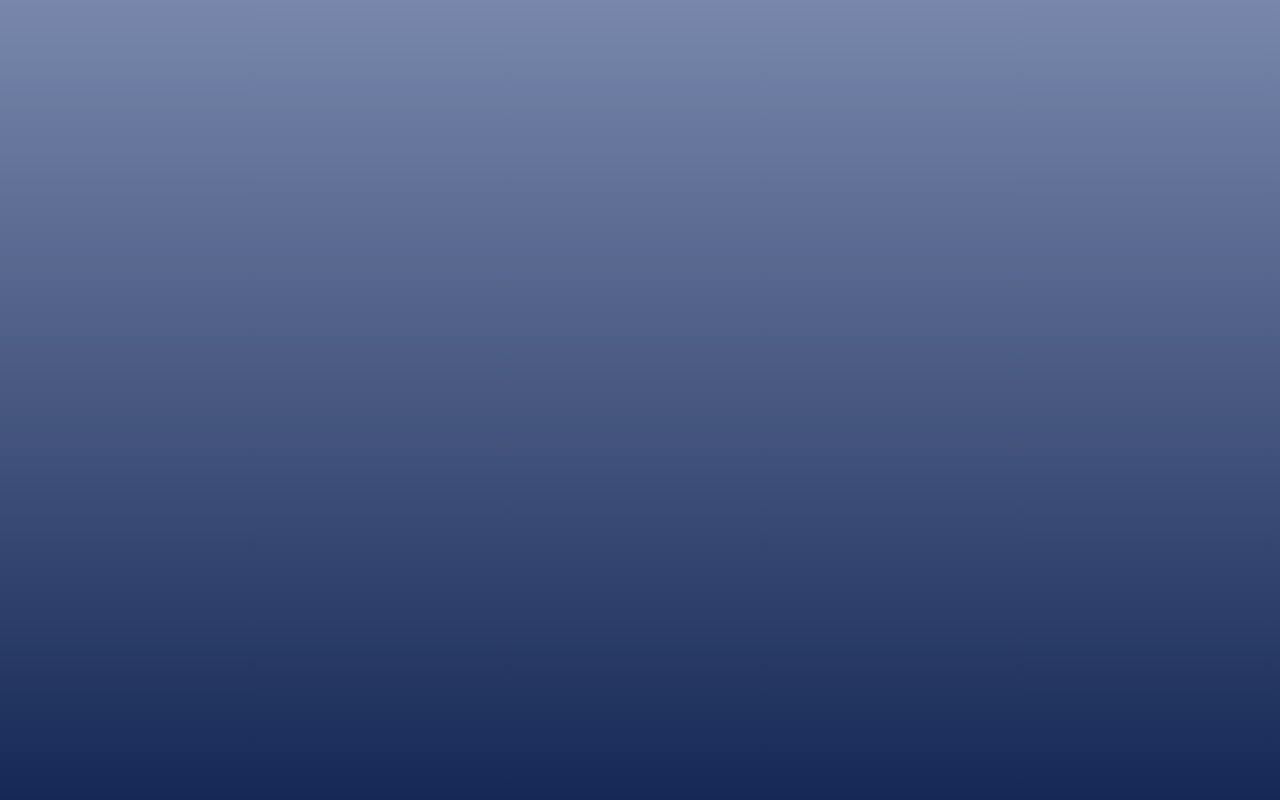
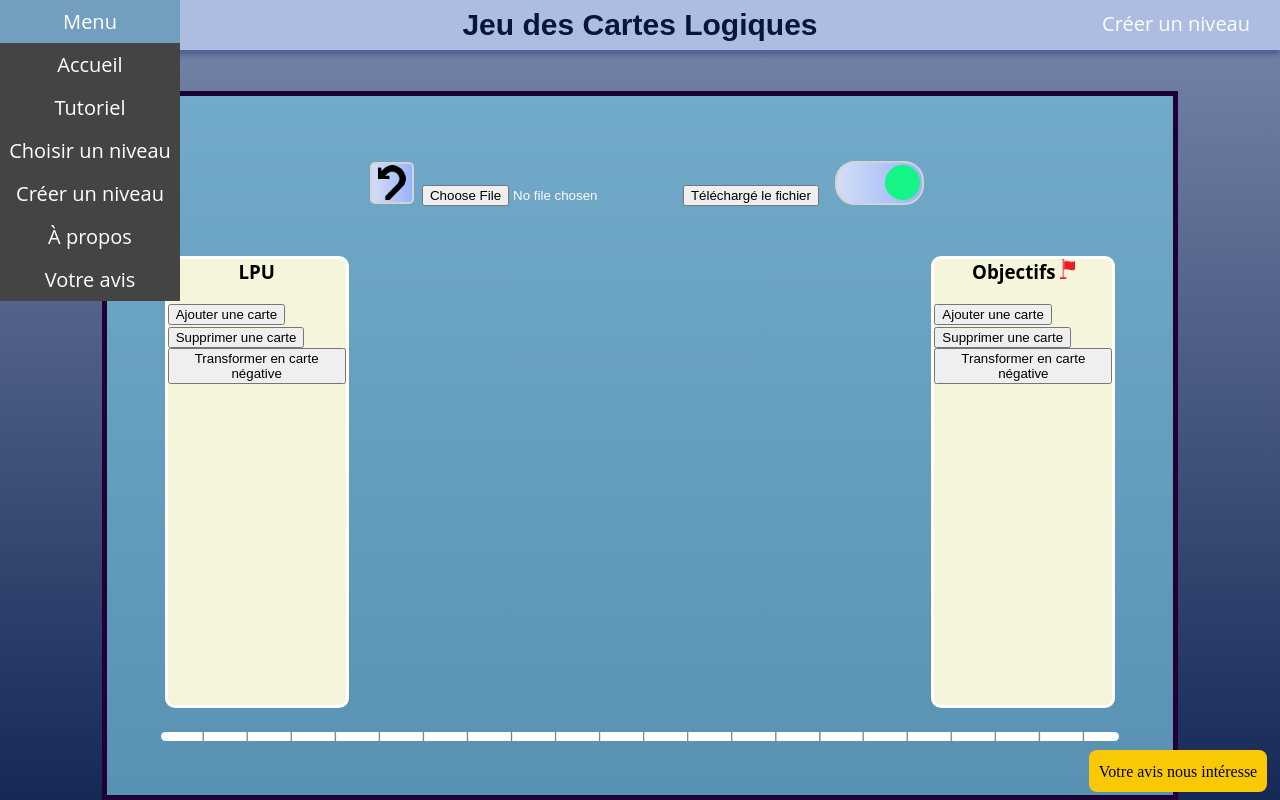
Before and after one commit to Kelyan3/jeu-cartes-logiques, a React (Vite) app: page /Exercise/Create in a window 1280 px wide. Before the commit this address had no page. Built offline with nearby package versions, Linux system fonts and the light colour scheme.

Commit message:
[Jeu] Correction de niveaux non disponibles, correction d'images qui ne s'affichaient pas.

```diff
--- a/src/App.jsx
+++ b/src/App.jsx
@@ -23,8 +23,8 @@ const App = () => {
 		<BrowserRouter>
 			<Routes>
 				<Route path="/" exact element={<Home />} />
-				<Route path="/Exercise-:mode-:num" exact element={<Exercise />} />
-				<Route path="/Exercise-:mode" exact element={<Exercise />} />
+				<Route path="/Exercise/:mode/:num" exact element={<Exercise />} />
+				<Route path="/Exercise/:mode" exact element={<Exercise />} />
 				<Route path="/About" exact element={<About />} />
 				<Route path="/Forms" exact element={<Forms />} />
 				<Route path="/Levels" exact element={<Levels />} />
--- a/src/components/Choice.jsx
+++ b/src/components/Choice.jsx
@@ -47,9 +47,9 @@ const Choice = () => {
 					<td
 						key={index}
 						onClick={goToExo}
-						url={"/Exercise-Play-" + (index + 1)}
+						url={"/Exercise/Play/" + (index + 1)}
 					>
-						<p url={"/Exercise-Play-" + (index + 1)}>Niveau {index + 1}</p>
+						<p url={"/Exercise/Play/" + (index + 1)}>Niveau {index + 1}</p>
 					</td>
 				);
 			}
--- a/src/components/Deck.jsx
+++ b/src/components/Deck.jsx
@@ -87,7 +87,7 @@ const Deck = ({
 				{indice === nbDeck - 1 && (
 					<h3>
 						Objectifs{" "}
-						<img src={"img/objectif.png"} alt={"Ajout objectif"} />
+						<img src={"/img/objectif.png"} alt={"Ajout objectif"} />
 					</h3>
 				)}
 
--- a/src/components/Game.jsx
+++ b/src/components/Game.jsx
@@ -1696,7 +1696,7 @@ const Game = ({ mode, ex, numero, nbExo }) => {
 		// S'il y a un prochain exercice
 		if (numero + 2 <= nbExo) {
 			// url du prochain exercice
-			let url = "/Exercise-" + mode + "-" + (numero + 2);
+			let url = "/Exercise/" + mode + "/" + (numero + 2);
 			// Redirige vers cet url
 			navigate(url);
 		}
@@ -2645,7 +2645,7 @@ const Game = ({ mode, ex, numero, nbExo }) => {
 						onClick={retourEnArriere}
 					>
 						<img
-							src={"img/retour_arriere.png"}
+							src={"/img/retour_arriere.png"}
 							alt={"Retour arrière"}
 						/>
 						<span className="tooltiptext">Retour arrière</span>
@@ -2665,7 +2665,7 @@ const Game = ({ mode, ex, numero, nbExo }) => {
 							onClick={addCardAnd}
 						>
 							<img
-								src={"img/ajout_carte_et.png"}
+								src={"/img/ajout_carte_et.png"}
 								alt={"Séparation"}
 							/>
 							<span className="tooltiptext">Séparation</span>
@@ -2687,7 +2687,7 @@ const Game = ({ mode, ex, numero, nbExo }) => {
 							onClick={addCardFuse}
 						>
 							<img
-								src={"img/ajout_carte_implique.png"}
+								src={"/img/ajout_carte_implique.png"}
 								alt={"Implique"}
 							/>
 							<span className="tooltiptext">Implique</span>
@@ -2709,7 +2709,7 @@ const Game = ({ mode, ex, numero, nbExo }) => {
 							onClick={fuseCardAnd}
 						>
 							<img
-								src={"img/fusion_carte_et.png"}
+								src={"/img/fusion_carte_et.png"}
 								alt={"Fusion"}
 							/>
 							<span className="tooltiptext">Fusion</span>
@@ -2722,7 +2722,7 @@ const Game = ({ mode, ex, numero, nbExo }) => {
 				{false && mode !== "Create" && (
 					<button className={"buttonAction "} onClick={fuseCardFuse}>
 						<img
-							src={"img/fusion_carte_et.png"}
+							src={"/img/fusion_carte_et.png"}
 							alt={"Fusion Carte =>"}
 						/>
 						<span className="tooltiptext">Fusion Carte {"=>"}</span>
@@ -2742,7 +2742,7 @@ const Game = ({ mode, ex, numero, nbExo }) => {
 							onClick={addObjectif}
 						>
 							<img
-								src={"img/ajout_objectif.png"}
+								src={"/img/ajout_objectif.png"}
 								alt={"+ Objectif"}
 							/>
 							<span className="tooltiptext">+ Objectif</span>
@@ -2762,7 +2762,7 @@ const Game = ({ mode, ex, numero, nbExo }) => {
 							onClick={tiersExlus}
 						>
 							<img
-								src={"img/tiers_exclus.png"}
+								src={"/img/tiers_exclus.png"}
 								alt={"tiers-exclus"}
 							/>
 							<span className="tooltiptext">Tiers Exclus</span>
@@ -2782,7 +2782,7 @@ const Game = ({ mode, ex, numero, nbExo }) => {
 						onClick={transitivite}
 					>
 						<img
-							src={"img/transitivite.png"}
+							src={"/img/transitivite.png"}
 							alt={"Transitivité"}
 						></img>
 						<span className="tooltiptext">Transitivité</span>
--- a/src/components/Navigation.jsx
+++ b/src/components/Navigation.jsx
@@ -11,7 +11,7 @@ const Navigation = () => {
 		{
 			res.push(
 				<li className="exo" key={index}>
-					<NavLink exact="true" to={"/Exercise-Tutorial-" + (index + 1)}>Tutoriel {index + 1}</NavLink>
+					<NavLink exact="true" to={"/Exercise/Tutorial/" + (index + 1)}>Tutoriel {index + 1}</NavLink>
 				</li>
 			);
 		}
@@ -33,7 +33,7 @@ const Navigation = () => {
 							</ul>
 						</li>
 						<li><NavLink exact="true" to="/Levels">Choisir un niveau</NavLink></li>
-						<li><NavLink exact="true" to="/Exercise-Create">Créer un niveau</NavLink></li>
+						<li><NavLink exact="true" to="/Exercise/Create">Créer un niveau</NavLink></li>
 						<li><NavLink exact="true" to="/About">À propos</NavLink></li>
 						<li><NavLink exact="true" to="/Forms">Votre avis</NavLink></li>
 					</ul>
@@ -41,9 +41,9 @@ const Navigation = () => {
 			</ul>
 
 			<h1>Jeu des Cartes Logiques</h1>
-			{window.location.pathname.substring(10, 14) === "Play" && (
+			{window.location.pathname.startsWith("/Exercise/Play/") && (
 				<div id="titrePage">
-					{"Niveau " + window.location.pathname.substring(15, 30)}
+					{"Niveau " + window.location.pathname.split("/")[3]}
 				</div>
 			)}
 
@@ -63,13 +63,13 @@ const Navigation = () => {
 				<div id="titrePage">{"Choix du niveau"}</div>
 			)}
 
-			{window.location.pathname.substring(10, 18) === "Create" && (
+			{window.location.pathname === "/Exercise/Create" && (
 				<div id="titrePage">{"Créer un niveau"}</div>
 			)}
 
-			{window.location.pathname.substring(10, 18) === "Tutorial" && (
+			{window.location.pathname.startsWith("/Exercise/Tutorial/") && (
 				<div id="titrePage">
-					{"Tutoriel " + window.location.pathname.substring(19, 30)}
+					{"Tutoriel " + window.location.pathname.split("/")[3]}
 				</div>
 			)}
 		</div>
--- a/src/pages/Exercise.jsx
+++ b/src/pages/Exercise.jsx
@@ -22,7 +22,7 @@ const Exercise = () => {
 			setNbExoConfondu(nbExo);
 			setNum(tmpNum);
 
-			fetch("json/exos_feuilles/ex" + tmpNum + ".json")
+			fetch("/json/exos_feuilles/ex" + tmpNum + ".json")
 				.then((response) => response.text())
 				.then((data) => {
 					tmpEx = JSON.parse(data);
@@ -34,7 +34,7 @@ const Exercise = () => {
 			setNbExoConfondu(nbTuto);
 			setNum(tmpNum);
 
-			fetch("json/tutoriel/tuto" + tmpNum + ".json")
+			fetch("/json/tutoriel/tuto" + tmpNum + ".json")
 				.then((response) => response.text())
 				.then((data) => {
 					tmpEx = JSON.parse(data);
--- a/src/pages/Home.jsx
+++ b/src/pages/Home.jsx
@@ -10,7 +10,7 @@ const Home = () => {
 
 				<h2>Présentation du jeu</h2>
 				<ul>
-					<li>Le <string>Jeu des Cartes Logiques</string> est un jeu à un seul joueur.</li>
+					<li>Le <strong>Jeu des Cartes Logiques</strong> est un jeu à un seul joueur.</li>
 					<li>Le joueur manipule des <strong>cartes.</strong></li>
 					<li>
 						Chaque <strong>carte</strong> dispose
--- a/src/styles/components/_game.scss
+++ b/src/styles/components/_game.scss
@@ -194,7 +194,7 @@
 
 .game .demonstration {
 	grid-area: d;
-	background-image: url("../../../public/img/fond_ligne_cahier.png");
+	background-image: url("/img/fond_ligne_cahier.png");
 	border-radius: 10px;
 	color: black;
 	margin-top: 50px;
```
